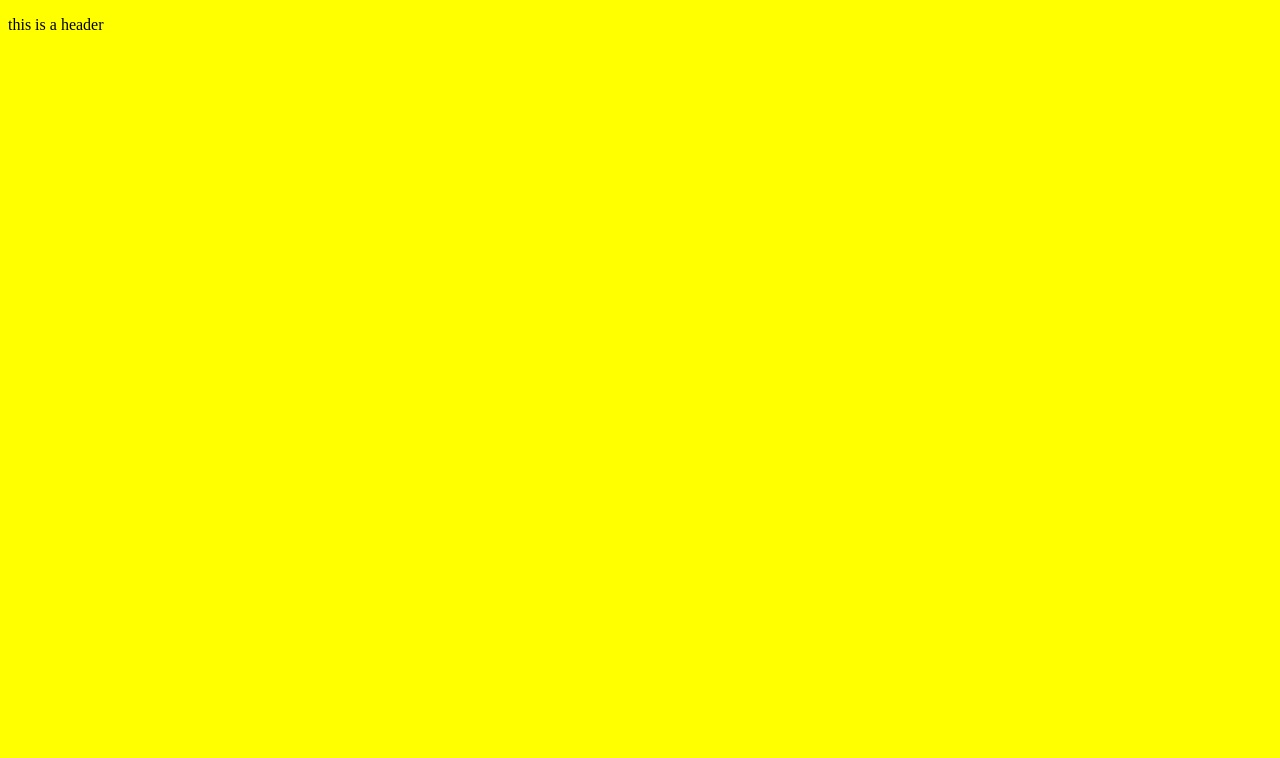
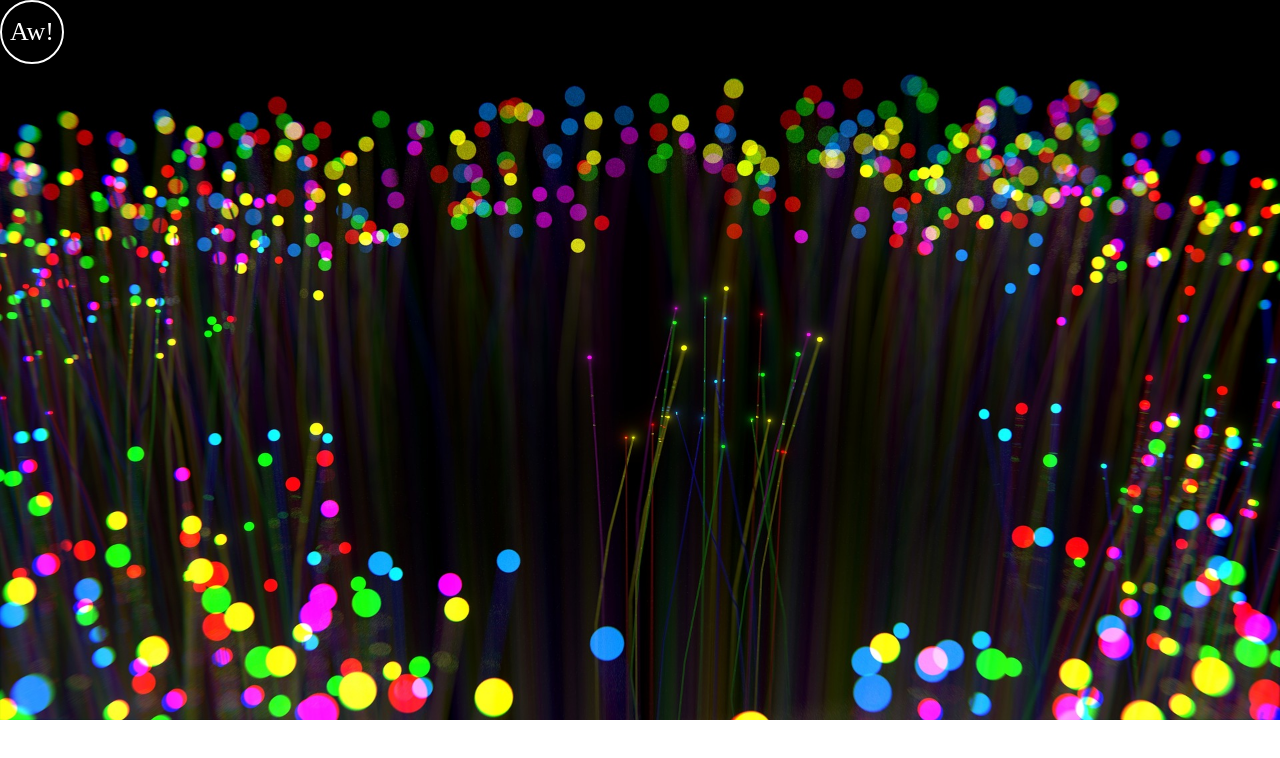
Before and after one commit to cluu79/awswebsite, a plain HTML site: page index.html in a window 1280 px wide. Drawn offline with Linux system fonts and the light colour scheme.

Commit message:
added css attributes to logo

```diff
--- a/css/style.css
+++ b/css/style.css
@@ -1,3 +1,31 @@
+/*General Styles */
 body{
-    background-color: yellow;
+    margin: 0;
+    padding: 0;
 }
+
+/* Header */
+
+nav{
+    position: fixed;
+    width: 100%;
+    background: rgba(0,0,0,.5);
+}
+.aw-main-banner{
+    display: block;
+    width: 100%;
+}
+
+/* LOGO */
+.aw-logo{
+    display: block;
+    width: 60px;
+    height: 60px;
+    color: #fff;
+    font-size: 26px;
+    line-height: 60px;
+    text-align: center;
+    text-decoration: none;
+    border: solid 2px #fff;
+    border-radius: 100%;
+}
--- a/index.html
+++ b/index.html
@@ -10,7 +10,16 @@
 <body>
     <!-- website header -->
     <header>
-        <p>this is a header</p>
+
+        <!--main nav-->
+        <nav>
+            <a class="aw-logo" href="#">Aw!</a>
+        </nav>
+
+        <!-- header Content-->
+        <section class="aw-header-content">
+            <img class="aw-main-banner" src="./img/main-banner.jpg" alt="Aweome Main Banner" />
+        </section>
     </header>
 
 
```
